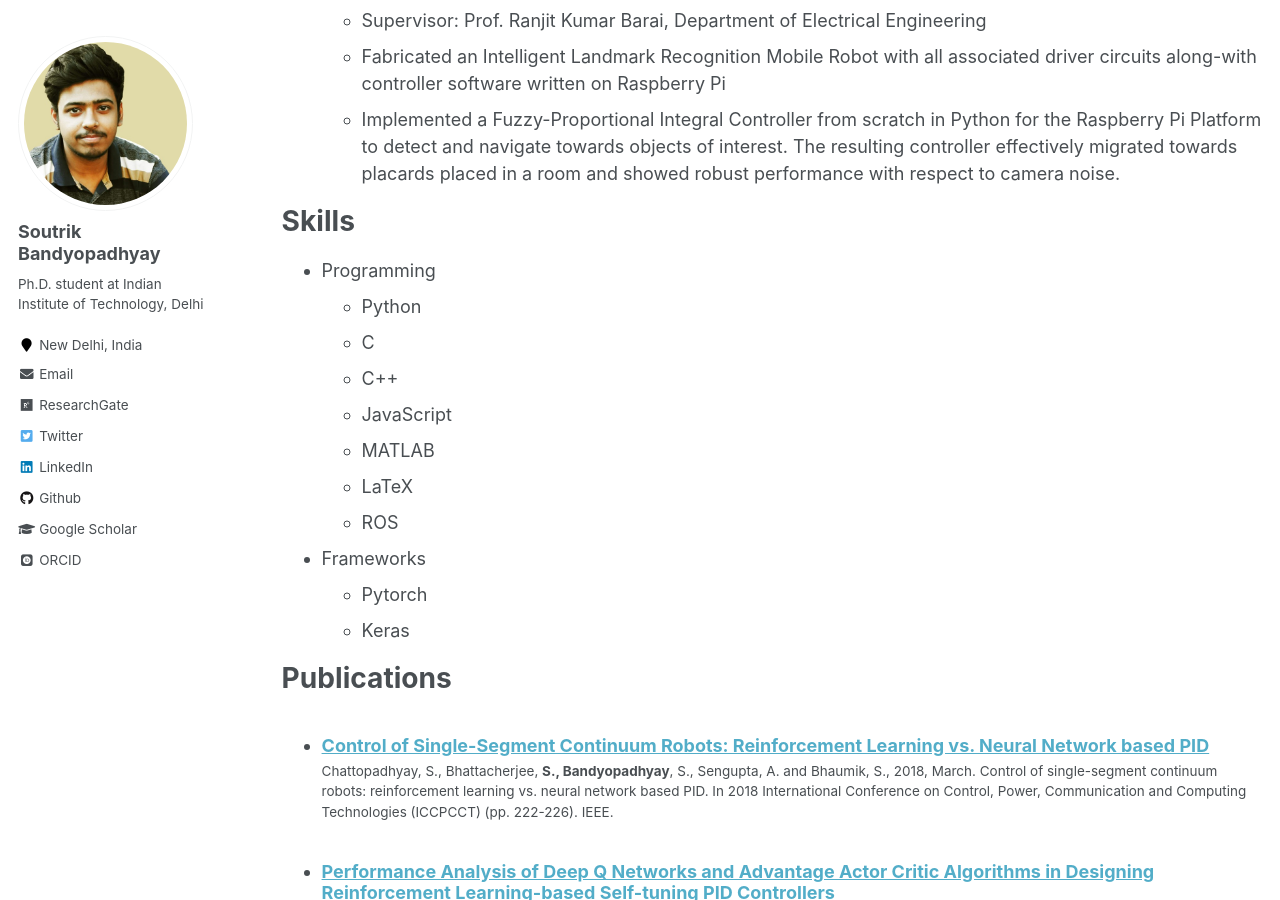
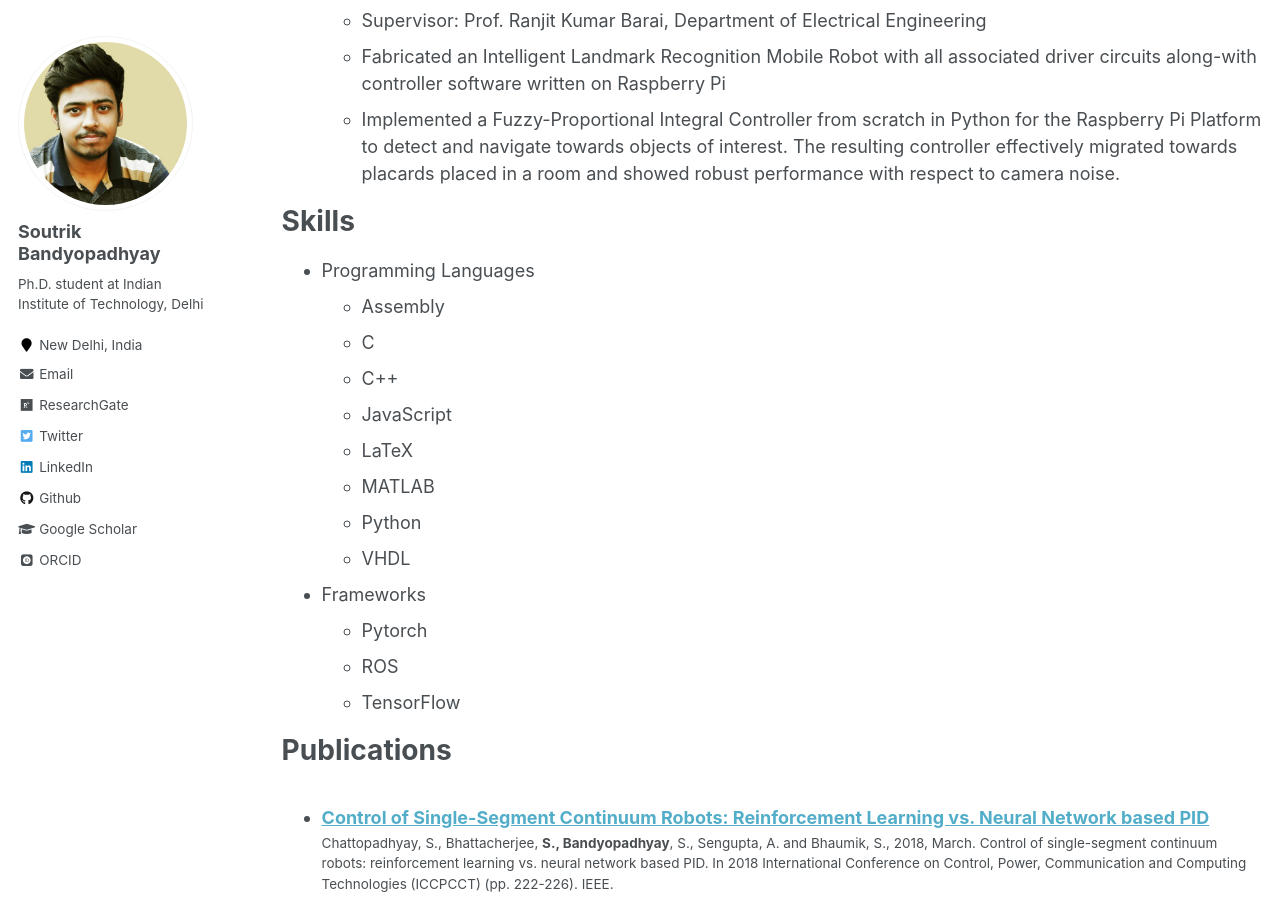
Before and after one commit to SoutrikBandyopadhyay/soutrikbandyopadhyay.github.io, a Jekyll site: the page built from _pages/cv.md, in a window 1280 px wide and 900 px high, scrolled down 599 px. Built offline with Jekyll 4.4.1, drawn with Linux system fonts in a browser that asks for light colours; some web fonts are replaced.

Commit message:
Update Skills in cv.md

```diff
--- a/_pages/cv.md
+++ b/_pages/cv.md
@@ -33,17 +33,19 @@ Research experience
 
 Skills
 ======
-* Programming
-  * Python
+* Programming Languages
+  * Assembly
   * C
   * C++
   * JavaScript
+  * LaTeX
   * MATLAB
-  * LaTeX
-  * ROS
+  * Python
+  * VHDL
 * Frameworks
   * Pytorch
-  * Keras
+  * ROS
+  * TensorFlow
 
 Publications
 ======
```
